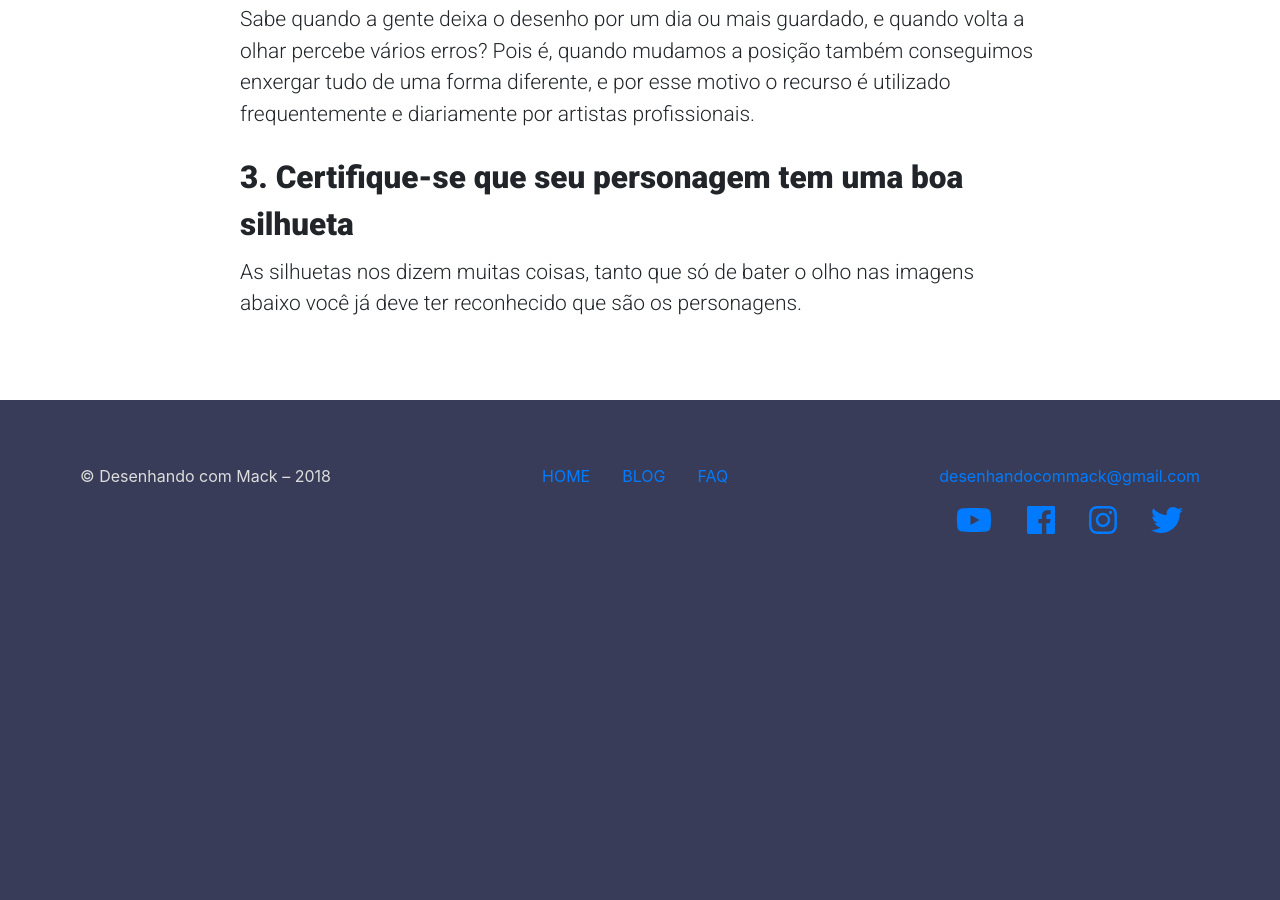
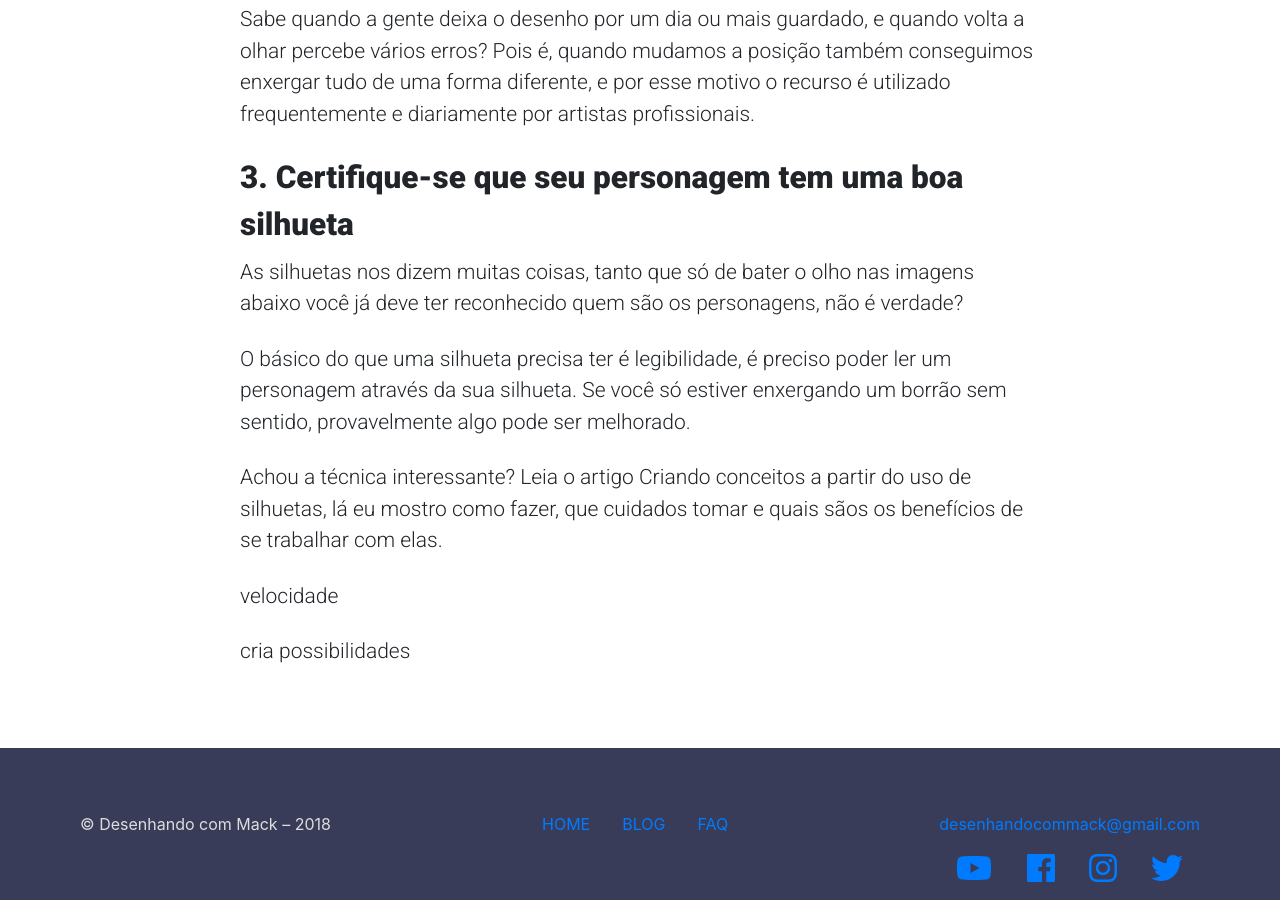
Before and after one commit to desenhandocommack/desenhandocommack.github.io, a Jekyll site: the page built from _posts/2018-07-10-7-macetes-para-melhorar-o-resultado-dos-seus-desenhos.md, in a window 1280 px wide and 900 px high, scrolled down 3177 px. Built offline with Jekyll 4.4.1, drawn with Linux system fonts in a browser that asks for light colours; nearby versions of some CDN libraries; comment, search, counter and statistics services are not loaded; before the commit the page ends 3763 px from its top, so only the background shows below that.

Commit message:
Update Post “2018-07-10-7-macetes-para-melhorar-o-resultado-dos-seus-desenhos”

```diff
--- a/_posts/2018-07-10-7-macetes-para-melhorar-o-resultado-dos-seus-desenhos.md
+++ b/_posts/2018-07-10-7-macetes-para-melhorar-o-resultado-dos-seus-desenhos.md
@@ -72,4 +72,12 @@ Sabe quando a gente deixa o desenho por um dia ou mais guardado, e quando volta
 
 ## 3. Certifique-se que seu personagem tem uma boa silhueta
 
-As silhuetas nos dizem muitas coisas, tanto que só de bater o olho nas imagens abaixo você já deve ter reconhecido que são os personagens.
+As silhuetas nos dizem muitas coisas, tanto que só de bater o olho nas imagens abaixo você já deve ter reconhecido quem são os personagens, não é verdade?
+
+O básico do que uma silhueta precisa ter é legibilidade, é preciso poder ler um personagem através da sua silhueta. Se você só estiver enxergando um borrão sem sentido, provavelmente algo pode ser melhorado.
+
+Achou a técnica interessante? Leia o artigo Criando conceitos a partir do uso de silhuetas, lá eu mostro como fazer, que cuidados tomar e quais sãos os benefícios de se trabalhar com elas.
+
+velocidade
+
+cria possibilidades
```
